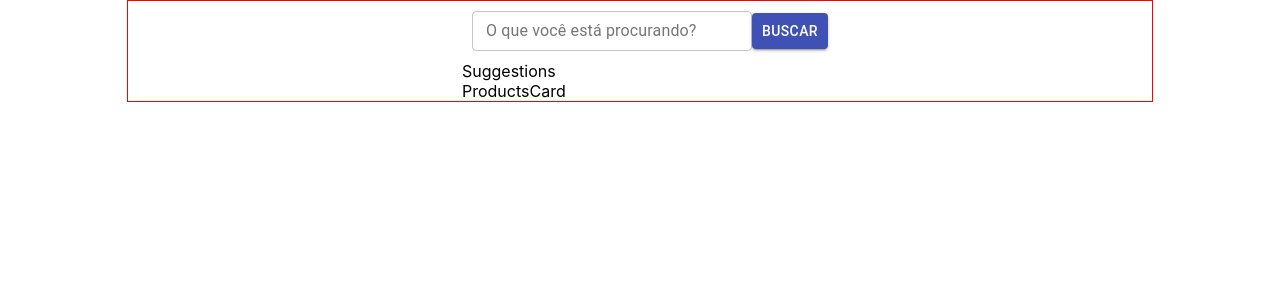
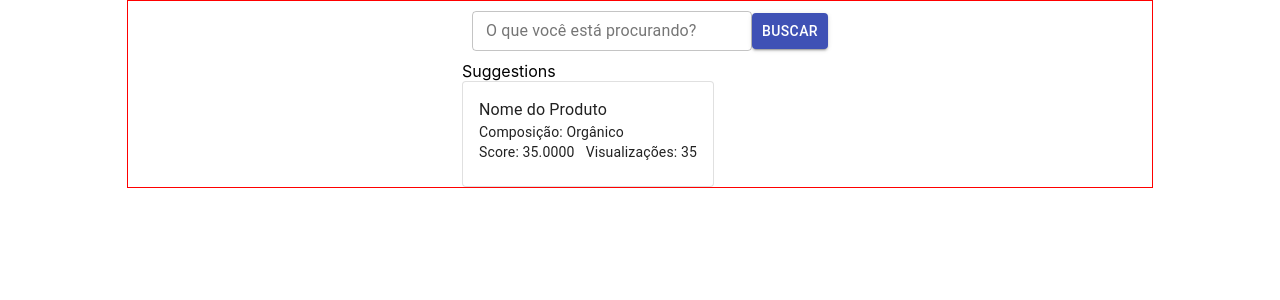
Before and after one commit to Biancasleonardo/desafio_Calindra, a React (Create React App) app in the folder desafio1/: page / in a window 1280 px wide. Shown: the top 300 px of the page. Built offline with nearby package versions, Linux system fonts and the light colour scheme.

Commit message:
create layout ProductsCard

```diff
--- a/desafio1/src/components/ProductsCard/ProductsCard.js
+++ b/desafio1/src/components/ProductsCard/ProductsCard.js
@@ -1,10 +1,31 @@
+import { CardContent, Typography } from '@material-ui/core';
 import React from 'react';
+import { CardProduct, ContainerMeta, Score, Visits } from './style';
 
 const ProductsCard = () => {
     return (
-        <div>
-            ProductsCard
-        </div>
+        <CardProduct variant="outlined">
+            <CardContent>
+                <Typography variant="body1" component="h2">
+                    Nome do Produto
+                </Typography>
+                <Typography variant="body2">
+                    Composição: Orgânico
+                </Typography>
+                <ContainerMeta>
+                    <Score>
+                        <Typography variant="body2" component="span">
+                            Score: 35.0000
+                        </Typography>
+                    </Score>
+                    <Visits>
+                        <Typography variant="body2" component="span">
+                            Visualizações: 35
+                        </Typography>
+                    </Visits>
+                </ContainerMeta>
+            </CardContent>
+        </CardProduct>
     );
 };
 
--- a/desafio1/src/components/ProductsCard/style.js
+++ b/desafio1/src/components/ProductsCard/style.js
@@ -0,0 +1,20 @@
+import { Card } from "@material-ui/core";
+import styled from "styled-components";
+
+export const CardProduct = styled(Card)`
+    width: 250px;
+`
+
+export const ContainerMeta = styled.div`
+    display: flex;
+    justify-content: space-between;
+`
+
+export const Score = styled.div`
+    display: flex;
+    align-items: center;
+`
+export const Visits = styled.div`
+    display: flex;
+    align-items: center;
+`
```
